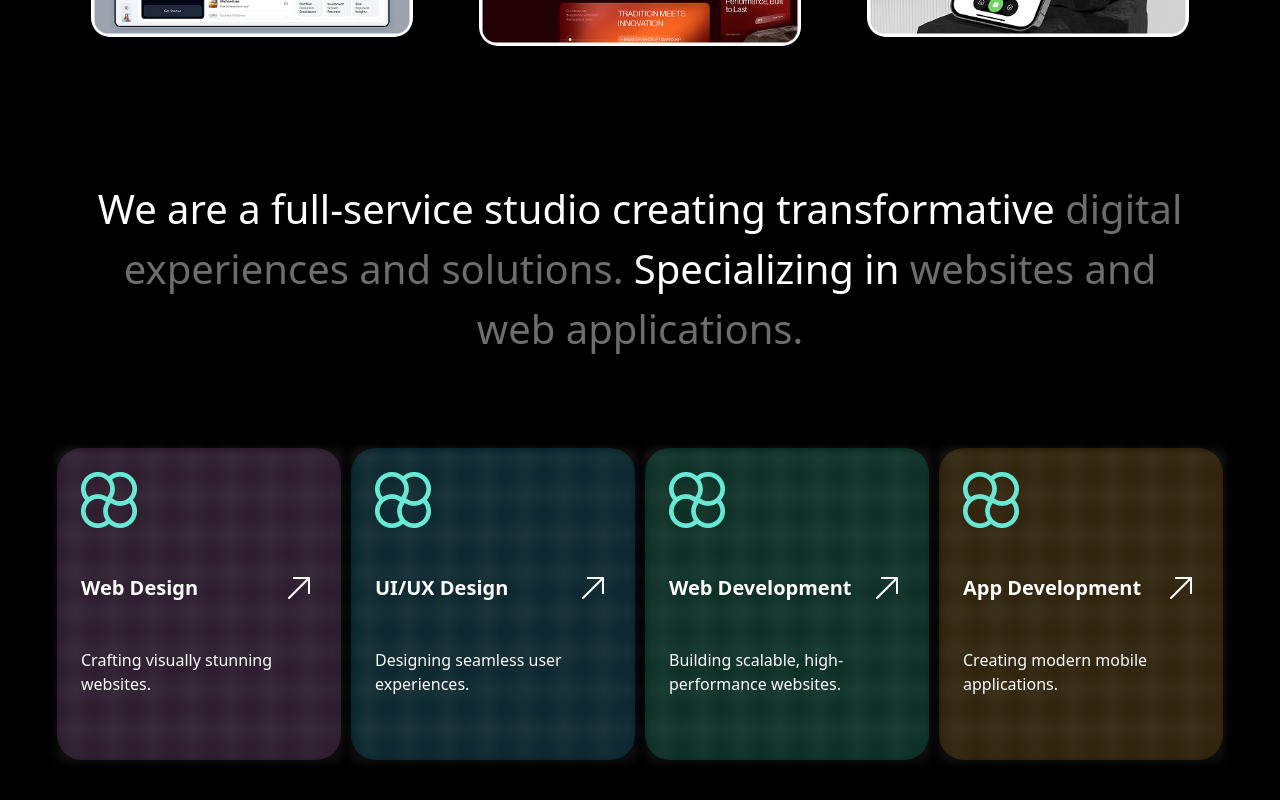
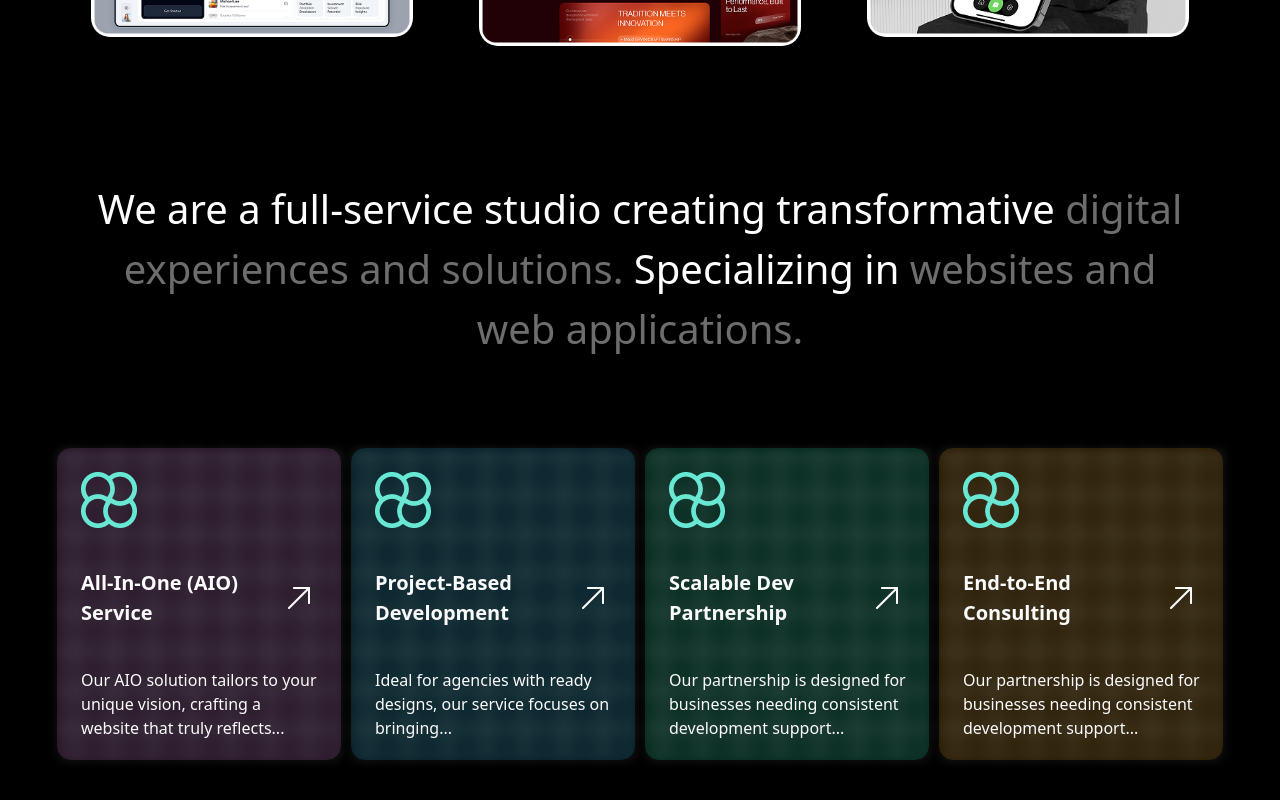
Before and after one commit to atikmahmud482/React-js-19-2025-, a React (Vite) app in the folder zorg-frontend/: page / in a window 1280 px wide. Shown: the part 1024-1824 px from the top of the page. Built offline with nearby package versions, Linux system fonts and the light colour scheme; a web font is replaced by a local one.

Commit message:
service card added

```diff
--- a/zorg-frontend/src/components/ServiceCard.jsx
+++ b/zorg-frontend/src/components/ServiceCard.jsx
@@ -11,7 +11,7 @@ const ServiceCard = ({
 }) => {
   return (
     <div
-      className="w-[286px] h-[314px] rounded-[26px] border p-6 flex flex-col gap-10"
+      className="w-[286px] h-[314px] rounded-[15px] border p-6 flex flex-col gap-10"
       style={{
         backgroundColor: backgroundColor || "#E879F926",
         borderWidth: "1.4px",
--- a/zorg-frontend/src/components/ServiceSection.jsx
+++ b/zorg-frontend/src/components/ServiceSection.jsx
@@ -24,29 +24,29 @@ const ServiceSection = () => {
       <div className="w-[1140px] h-[427px] rounded-xl mt-8 flex justify-center items-center gap-2">
         <ServiceCard
           icon={exampleIcon}
-          title="Web Design"
-          description="Crafting visually stunning websites."
+          title="All-In-One (AIO) Service"
+          description="Our AIO solution tailors to your unique vision, crafting a website that truly reflects..."
           backgroundColor="#E879F926"
           textureImage={textureImage}
         />
         <ServiceCard
           icon={exampleIcon}
-          title="UI/UX Design"
-          description="Designing seamless user experiences."
+          title="Project-Based Development"
+          description="Ideal for agencies with ready designs, our service focuses on bringing..."
           backgroundColor="#00C2FF26"
           textureImage={textureImage}
         />
         <ServiceCard
           icon={exampleIcon}
-          title="Web Development"
-          description="Building scalable, high-performance websites."
+          title="Scalable Dev Partnership"
+          description="Our partnership is designed for businesses needing consistent development support..."
           backgroundColor="#00FFB226"
           textureImage={textureImage}
         />
         <ServiceCard
           icon={exampleIcon}
-          title="App Development"
-          description="Creating modern mobile applications."
+          title="End-to-End Consulting"
+          description="Our partnership is designed for businesses needing consistent development support..."
           backgroundColor="#FFA50026"
           textureImage={textureImage}
         />
```
